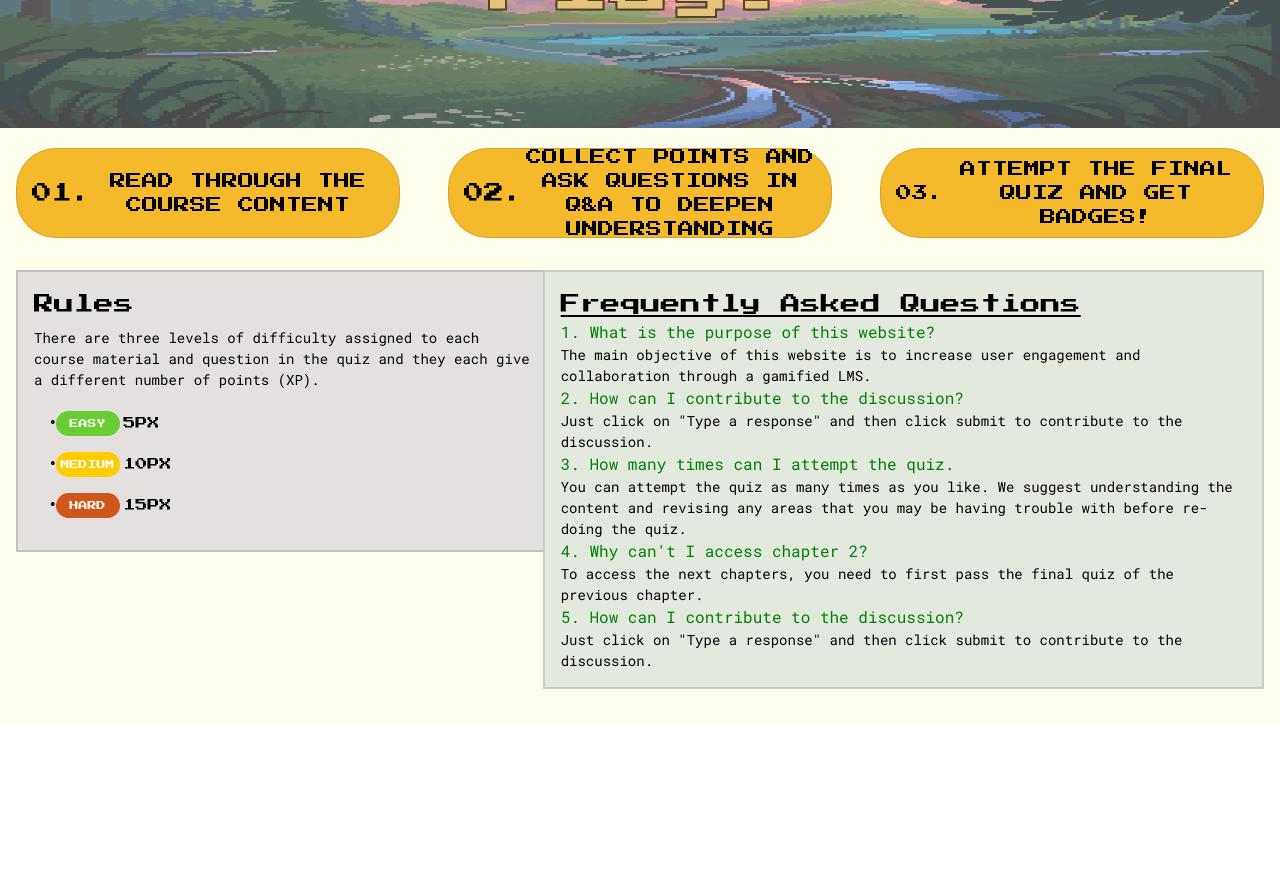
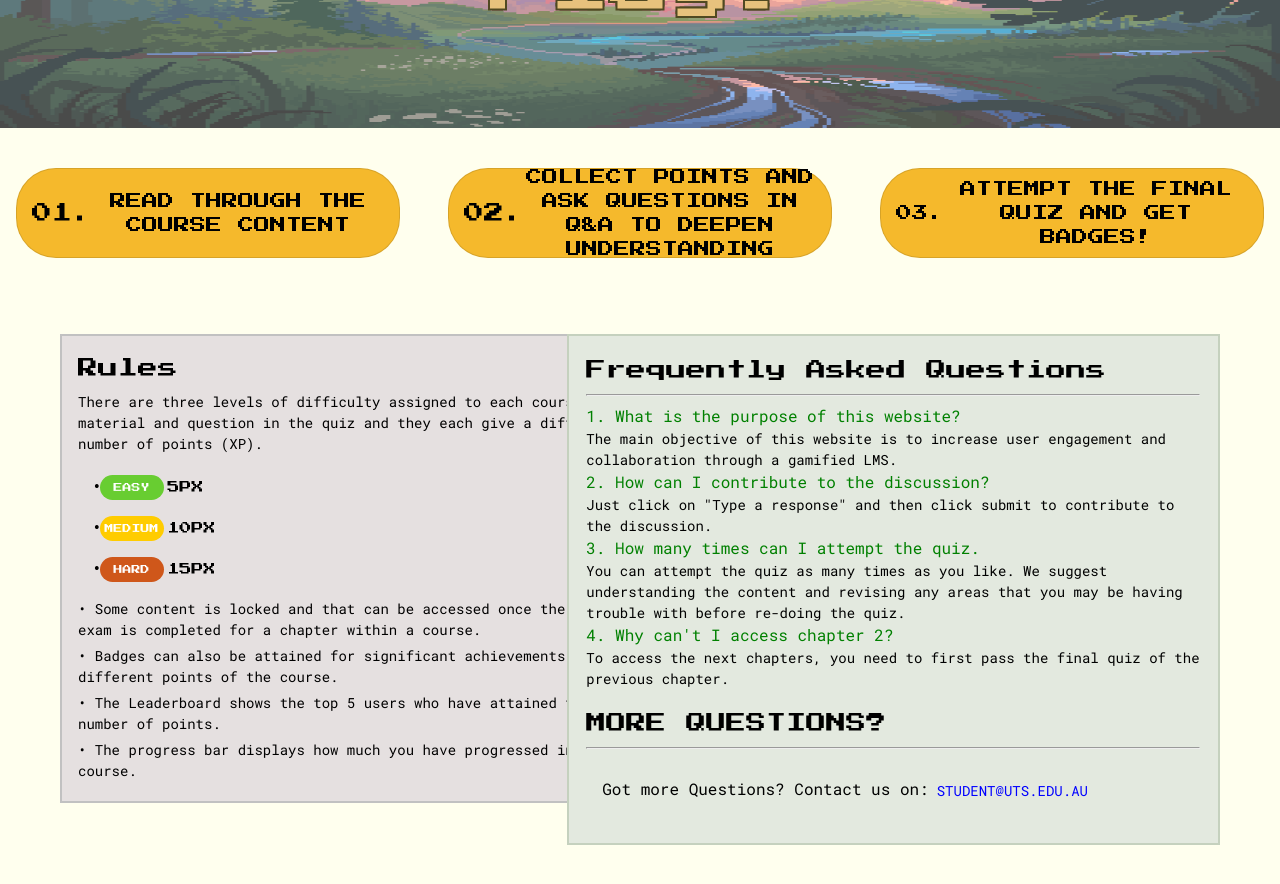
Before and after one commit to alinestamb/Gamification, a React (Create React App) app in the folder gamification/: page /howtoplay in a window 1280 px wide. Shown: the part 260-1144 px from the top of the page. Before the commit the page ends 985 px from the top, so only its background shows below. Built offline with nearby package versions, Linux system fonts and the light colour scheme.

Commit message:
How to play page minor changes to content

```diff
--- a/gamification/src/mainpages/howtoplay.js
+++ b/gamification/src/mainpages/howtoplay.js
@@ -28,7 +28,7 @@ const Howtoplay = () => {
                 How to Play?
             </Typography>
         </Box>
-        <Box sx={{ flexGrow: 1 }} >
+        <Box sx={{ flexGrow: 1, marginTop:"20px"}} >
             <Grid item xs={12}>
               <List>
                 <Stack direction="row" spacing={2}>
@@ -55,9 +55,9 @@ const Howtoplay = () => {
             </Grid>
             </Box>
             <Box sx={{ flexGrow: 1 }} >
-            <Grid container spacing={2} p ={2}>
+            <Grid container spacing={2} p ={5}>
                 <Grid item xs={5} md={5}>
-                    <Box bgcolor="#E5E0E0" flex={1} p={2} sx={{ marginBottom: '20px', border: '2px solid #c1c1c1', width:"500px" }}>
+                    <Box bgcolor="#E5E0E0" flex={1} p={2} sx={{ margin: '20px', border: '2px solid #c1c1c1', width:"560px" }}>
                     <Grid xs={12}>
                     <Typography variant='h6' fontFamily="Gamer" gutterBottom>Rules</Typography>
                     <Typography fontFamily="RobotoMonov" gutterBottom sx={{fontSize:"14px"}}>
@@ -83,7 +83,18 @@ const Howtoplay = () => {
                             <Typography fontFamily="Gamer" sx={{fontSize:"12px"}}>15PX</Typography>
                         </ListItem>
                     </List>
-
+                    <Typography fontFamily="RobotoMonov" gutterBottom sx={{fontSize:"14px"}}>
+                    • Some content is locked and that can be accessed once the final exam is completed for a chapter within a course.
+                    </Typography>
+                    <Typography fontFamily="RobotoMonov" gutterBottom sx={{fontSize:"14px"}}>
+                    • Badges can also be attained for significant achievements at different points of the course.
+                    </Typography>
+                    <Typography fontFamily="RobotoMonov" gutterBottom sx={{fontSize:"14px"}}>
+                    • The Leaderboard shows the top 5 users who have attained the most number of points.
+                    </Typography>
+                    <Typography fontFamily="RobotoMonov" gutterBottom sx={{fontSize:"14px"}}>
+                    • The progress bar displays how much you have progressed in the course.
+                    </Typography>
                     </Grid>
 
                     </Box>
@@ -92,9 +103,9 @@ const Howtoplay = () => {
 
 {/* Right Column */}
                 <Grid item xs={7} md={7}>
-                <Box bgcolor="#e3e9df" flex={1} p={2} sx={{ marginBottom: '20px', border: '2px solid #c5d1be'}}>
+                <Box bgcolor="#e3e9df" flex={1} p={2.2} sx={{ margin: '20px', border: '2px solid #c5d1be'}}>
                     <Grid xs={12}>
-                    <Typography fontFamily="Gamer" variant="h6" sx={{textDecoration:"underline"}}>Frequently Asked Questions</Typography>
+                    <Typography fontFamily="Gamer" variant="h6">Frequently Asked Questions</Typography> <hr />
                     <Typography fontFamily="RobotoMonov" sx={{fontSize:"16px", color:"Green"}}>1. What is the purpose of this website?</Typography>
                     <Typography fontFamily="RobotoMonov" sx={{fontSize:"14px"}}> The main objective of this website is to increase user engagement and collaboration through a gamified LMS.</Typography>
                     <Typography fontFamily="RobotoMonov" sx={{fontSize:"16px", color:"Green"}}>2. How can I contribute to the discussion?</Typography>
@@ -103,9 +114,16 @@ const Howtoplay = () => {
                     <Typography fontFamily="RobotoMonov" sx={{fontSize:"14px"}}> You can attempt the quiz as many times as you like. We suggest understanding the content
                     and revising any areas that you may be having trouble with before re-doing the quiz.</Typography>
                     <Typography fontFamily="RobotoMonov" sx={{fontSize:"16px", color:"Green"}}>4. Why can't I access chapter 2?</Typography>
-                    <Typography fontFamily="RobotoMonov" sx={{fontSize:"14px"}}> To access the next chapters, you need to first pass the final quiz of the previous chapter.</Typography>
-                    <Typography fontFamily="RobotoMonov" sx={{fontSize:"16px", color:"Green"}}>5. How can I contribute to the discussion?</Typography>
-                    <Typography fontFamily="RobotoMonov" sx={{fontSize:"14px"}}> Just click on "Type a response" and then click submit to contribute to the discussion.</Typography>
+                    <Typography fontFamily="RobotoMonov" sx={{fontSize:"14px"}}> To access the next chapters, you need to first pass the final quiz of the previous chapter.</Typography> <br />
+                    <Typography fontFamily="Gamer" variant="h6">MORE QUESTIONS?</Typography> <hr />
+                    <Grid>
+                    <Stack direction="row">
+                        <List>
+                        <ListItem><Typography fontFamily="RobotoMonov" sx={{fontSize:"16px"}}> Got more Questions? Contact us on:
+                        <Button fontFamily="RobotoMonov" color = "secondary" href = "https://www.uts.edu.au/" sx={{fontSize:"14px", color:"blue", textAlign:'center',}}>student@uts.edu.au</Button> </Typography></ListItem>
+                    </List>
+                    </Stack>
+                    </Grid>
                     </Grid>
                     </Box>
                 </Grid>
```
